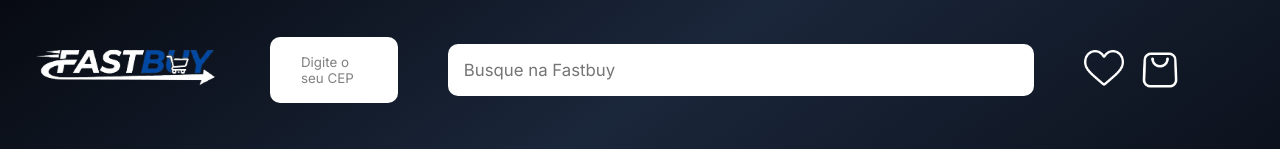
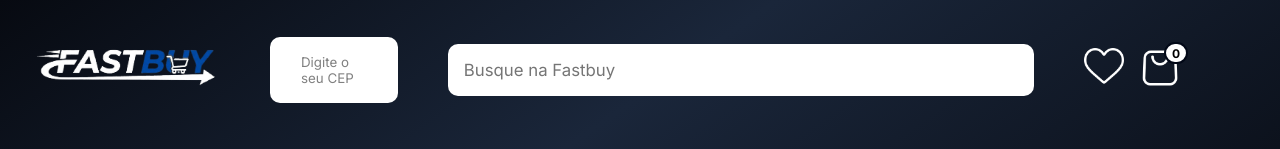
Before and after one commit to EduardoFerreiraa/fastbuy, a React (Vite) app in the folder fastbuy/: page / in a window 1280 px wide. Shown: the top 149 px of the page. Built offline with nearby package versions, Linux system fonts and the light colour scheme.

Commit message:
feat: adicionado div para contagem de carrinho

```diff
--- a/fastbuy/src/components/Header.jsx
+++ b/fastbuy/src/components/Header.jsx
@@ -57,8 +57,13 @@ function Header() {
           <a className="header-actions-item" href="#">
             <img src={heartIcon} alt="Favoritos" />
           </a>
-          <a className="header-actions-item" href="#">
+
+          <a className="header-actions-item cart-item" href="#">
             <img src={shoppingBagIcon} alt="Carrinho" />
+
+            <div className="addCarrinho">
+              <p>0</p>
+            </div>
           </a>
         </div>
       </div>
--- a/fastbuy/src/styles/style.css
+++ b/fastbuy/src/styles/style.css
@@ -72,18 +72,40 @@ body {
   width: 250px;
 }
 
-.header-actions-item {
-  display: flex;
-  align-items: center;
-  gap: 8px;
-}
-
 .header-actions-item img {
   width: 40px;
 }
 
-.header-actions-item a {
-  color: black;
+.header-actions-item {
+  position: relative;
+}
+
+.cart-item {
+  position: relative;
+}
+
+.addCarrinho {
+  position: absolute;
+  top: -6px;
+  right: -8px;
+
+  display: flex;
+  justify-content: center;
+  align-items: center;
+
+  min-width: 22px;
+  height: 22px;
+  padding: 0 6px;
+
+  border-radius: 50px;
+  background: #ffffff;
+  border: 2px solid #020817;
+}
+
+.addCarrinho p {
+  color: rgb(0, 0, 0);
+  font-size: 12px;
+  font-weight: bold;
 }
 
 .header-nav {
```
